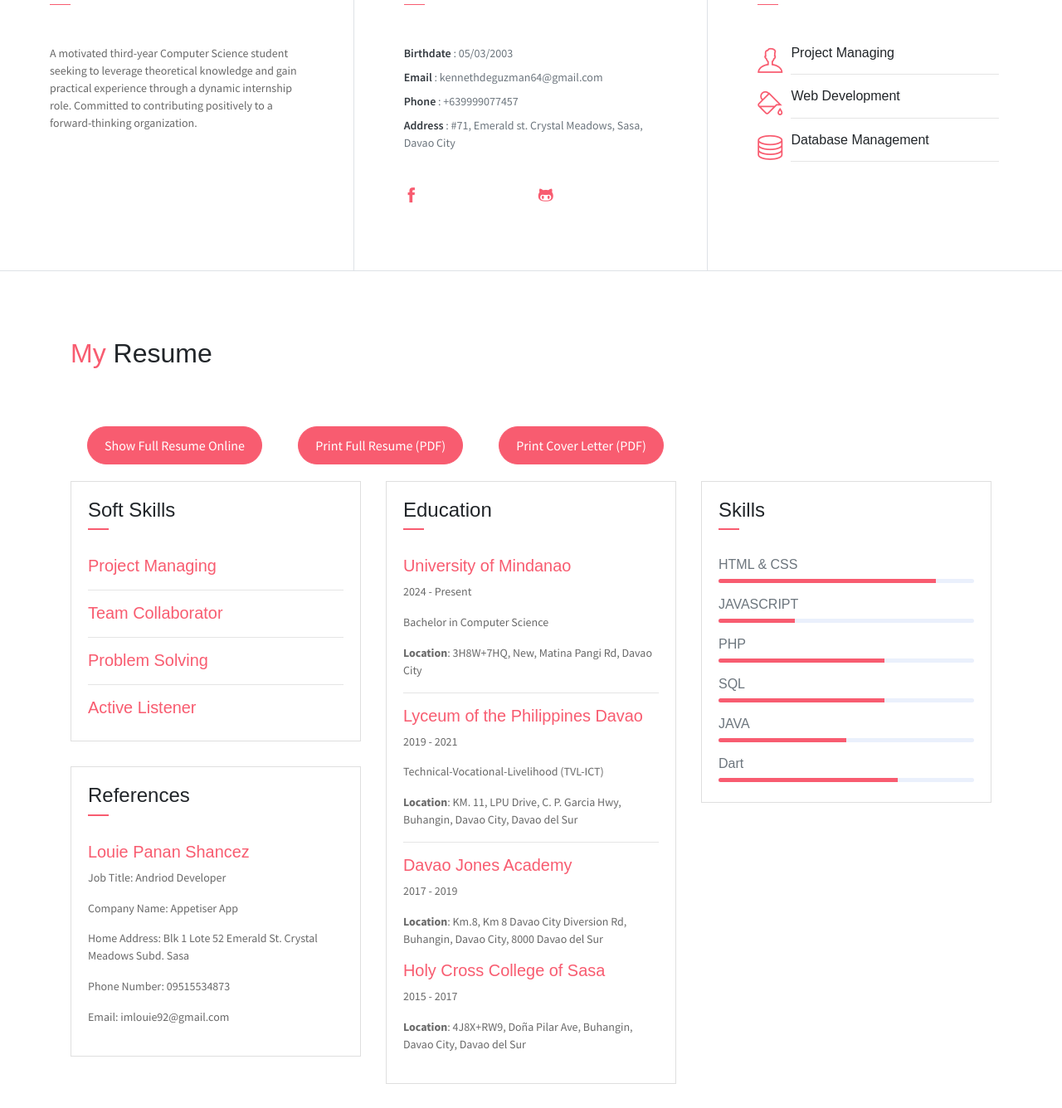
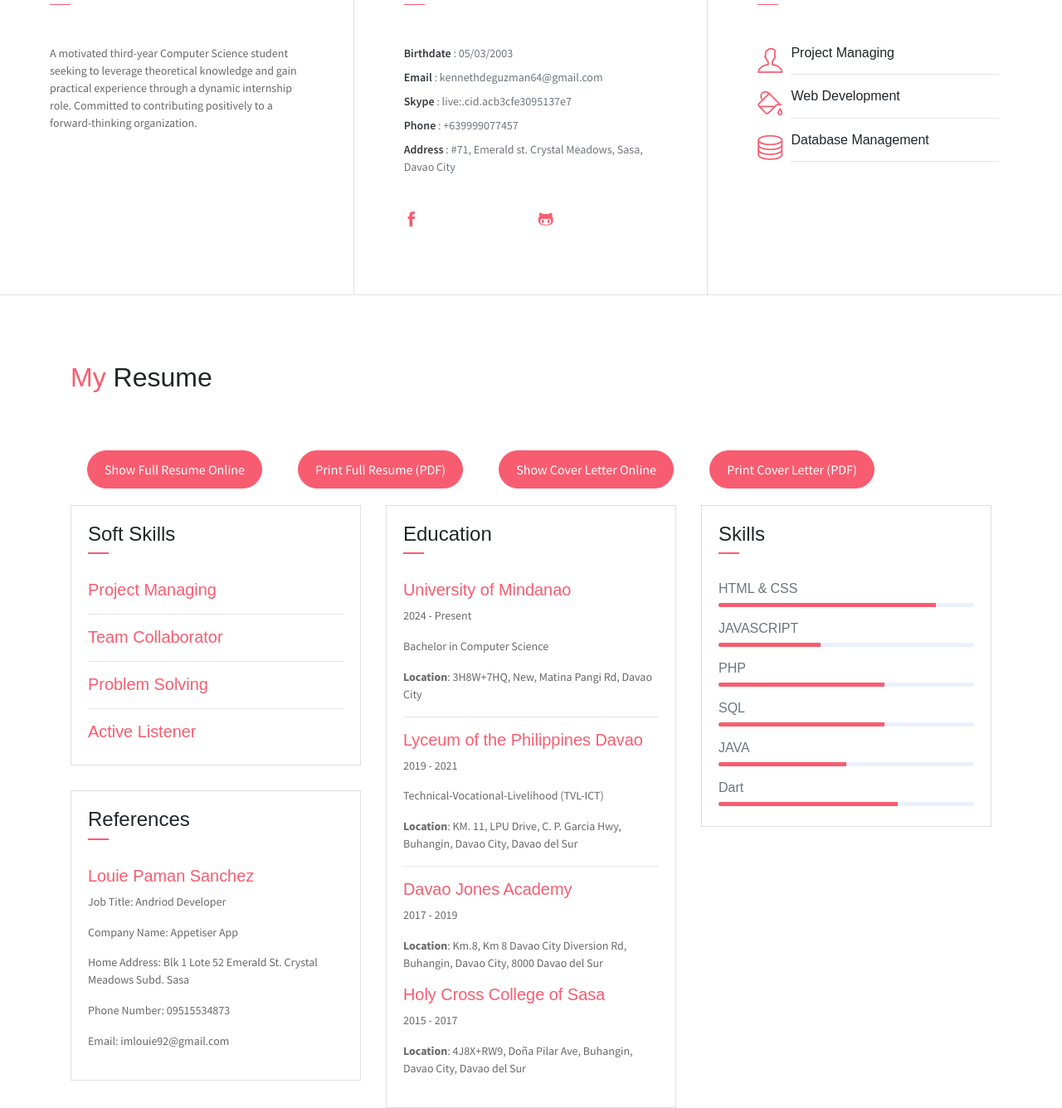
Before and after one commit to BlinkL1/BlinkL1.github.io, a website: page index.html in a window 1280 px wide. Shown: the part 814-2150 px from the top of the page at 83% size. Drawn offline with Linux system fonts and the light colour scheme.

Commit message:
initial commit

```diff
--- a/index.html
+++ b/index.html
@@ -74,6 +74,7 @@
                 <ul class="mt40 info list-unstyled">
                     <li><span>Birthdate</span> : 05/03/2003</li>
                     <li><span>Email</span> : kennethdeguzman64@gmail.com</li>
+                    <li><span>Skype</span> : live:.cid.acb3cfe3095137e7</li>
                     <li><span>Phone</span> : +639999077457</li>
                     <li><span>Address</span> :  #71, Emerald st. Crystal Meadows, Sasa, Davao City</li>
                 </ul>
@@ -125,9 +126,9 @@ function openResume() {window.open("https://www.canva.com/design/DAGH7NZ4UoM/Aej
             <a href="assets/imgs/resume.pdf" class="btn btn-primary btn-rounded" style="padding: 10px 20px; margin: 20px;" download="Full_Resume.pdf"> Print Full Resume (PDF)</a>
 
 <!-- Cover Letter -->
-            <!-- <button class="btn btn-primary btn-rounded" style="padding: 10px 20px; margin: 20px;" onclick="openCLetter()">
+            <button class="btn btn-primary btn-rounded" style="padding: 10px 20px; margin: 20px;" onclick="openCLetter()">
                 Show Cover Letter Online
-            </button> -->
+            </button>
 
 <script>
 function openCLetter() {window.open("https://www.canva.com/design/DAGIA0WBDMY/q5j5crAFOCfJWMrR0Hb-Mw/edit?utm_content=DAGIA0WBDMY&utm_campaign=designshare&utm_medium=link2&utm_source=sharebutton", "_blank");}
@@ -167,7 +168,7 @@ function openCLetter() {window.open("https://www.canva.com/design/DAGIA0WBDMY/q5
                             </div>
                         </div>
                         <div class="card-body">
-                            <h6 class="title text-danger">Louie Panan Shancez</h6>
+                            <h6 class="title text-danger">Louie Paman Sanchez</h6>
                             <P>Job Title: Andriod Developer</P>
                             <P>Company Name: Appetiser App</P>
                             <P>Home Address: Blk 1 Lote 52 Emerald St. Crystal Meadows Subd. Sasa</P>
@@ -220,7 +221,7 @@ function openCLetter() {window.open("https://www.canva.com/design/DAGIA0WBDMY/q5
                             </div>
                             <h6>JAVASCRIPT</h6>
                             <div class="progress mb-3">
-                                <div class="progress-bar bg-danger" role="progressbar" style="width: 30%" aria-valuenow="25" aria-valuemin="0" aria-valuemax="100"></div>
+                                <div class="progress-bar bg-danger" role="progressbar" style="width: 40%" aria-valuenow="25" aria-valuemin="0" aria-valuemax="100"></div>
                             </div>
                             <h6>PHP</h6>
                             <div class="progress mb-3">
@@ -435,6 +436,14 @@ function openCLetter() {window.open("https://www.canva.com/design/DAGIA0WBDMY/q5
                             <h6 class="d-inline" style="color: black;">Email :<br> <span class="text-muted">kennethdeguzman64@gmail.com</span></h6>
                         </div>
                     </div>
+                    <div class="row mb-2">
+                        <div class="col-1 pt-1 mr-1">
+                            <i class="ti-envelope icon-md"></i>
+                        </div>
+                        <div class="col-10">
+                            <h6 class="d-inline" style="color: black;">Skype :<br> <span class="text-muted">live:.cid.acb3cfe3095137e7</span></h6>
+                        </div>
+                    </div>
                     <ul class="social-icons pt-4">
                         <!-- Add social icons here if needed -->
                     </ul>
```
